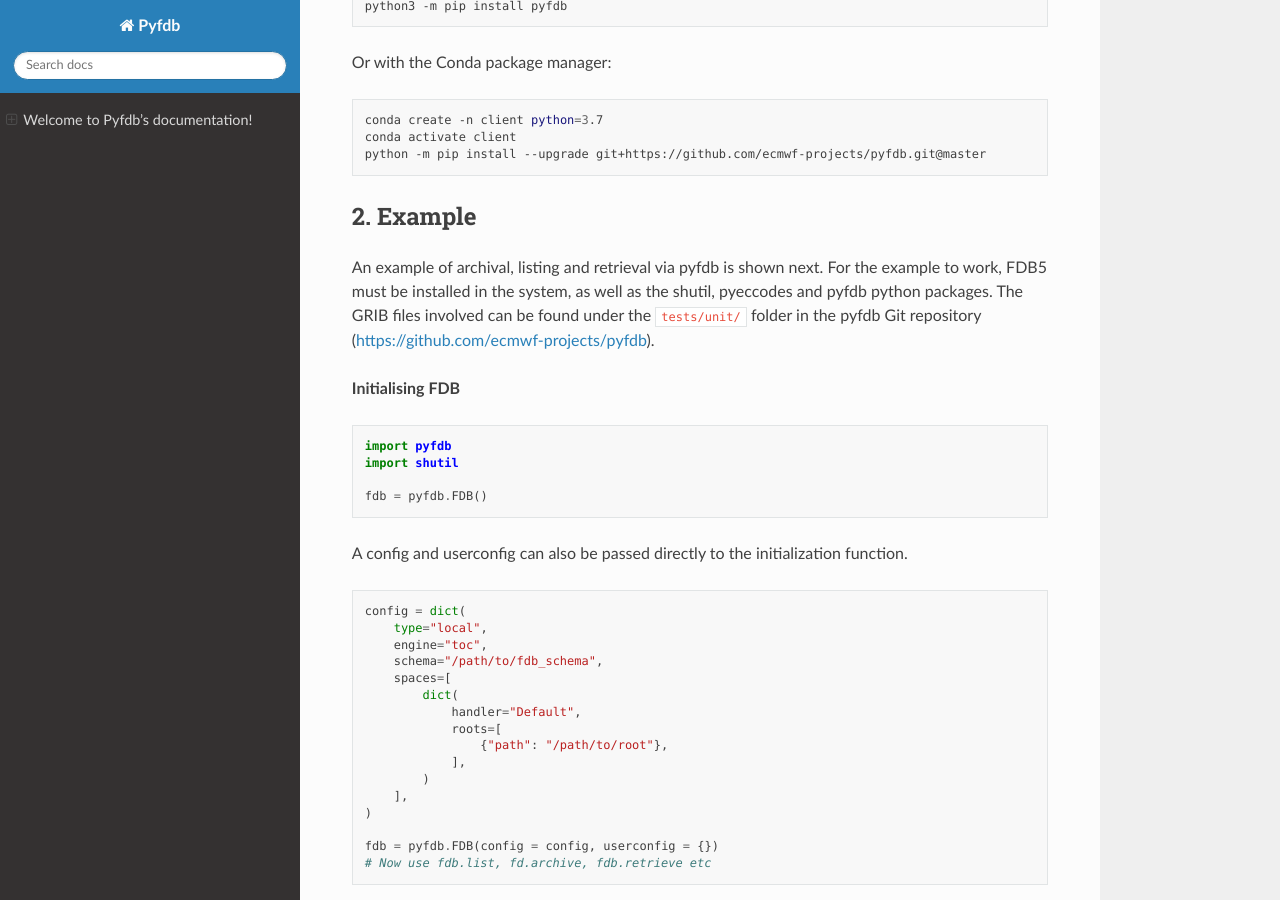
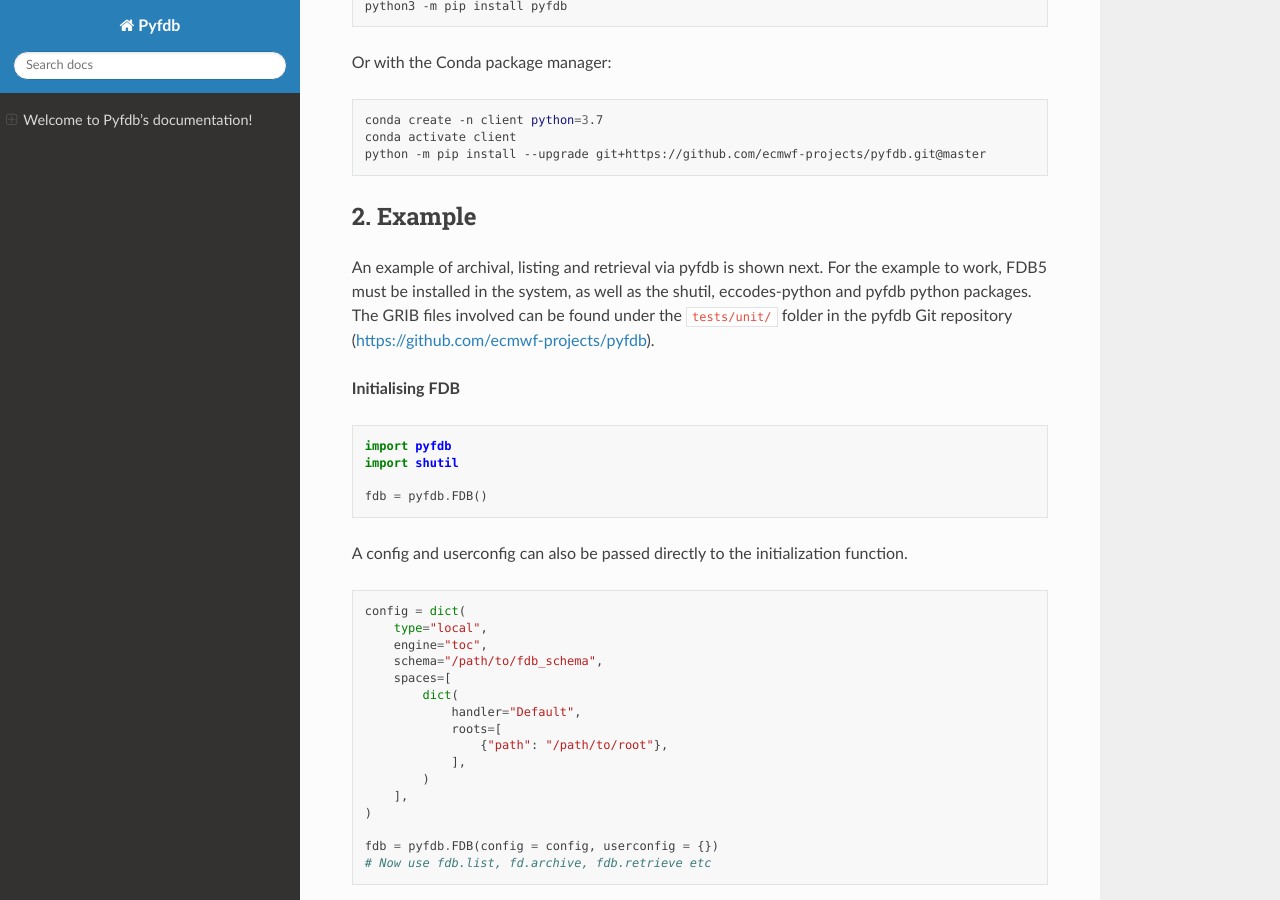
Before and after one commit to ecmwf/pyfdb, a Sphinx documentation site: the page built from docs/source/index.rst, in a window 1280 px wide and 900 px high, scrolled down 442 px. Built offline with Sphinx 7.4.7 and the Read the Docs theme 3.1.0, drawn with Linux system fonts in a browser that asks for light colours; the version number is read from the project's files by our own code; some of the changed text lies outside the part shown.

Commit message:
Use eccodes-python instead of pyeccodes

```diff
--- a/docs/source/index.rst
+++ b/docs/source/index.rst
@@ -29,7 +29,7 @@
 2. Example
 ----------
 
-An example of archival, listing and retrieval via pyfdb is shown next. For the example to work, FDB5 must be installed in the system, as well as the shutil, pyeccodes and pyfdb python packages. The GRIB files involved can be found under the :code:`tests/unit/` folder in the pyfdb Git repository (https://github.com/ecmwf-projects/pyfdb).
+An example of archival, listing and retrieval via pyfdb is shown next. For the example to work, FDB5 must be installed in the system, as well as the shutil, eccodes-python and pyfdb python packages. The GRIB files involved can be found under the :code:`tests/unit/` folder in the pyfdb Git repository (https://github.com/ecmwf-projects/pyfdb).
 
 **Initialising FDB**
 
@@ -218,8 +218,8 @@
 
 .. code:: python
 
-   from pyeccodes import Reader
-   reader = Reader(datareader)
+   from eccodes import StreamReader
+   reader = StreamReader(datareader)
    grib = next(reader)
    grib.dump()
    # [...redacted...]
```
Also changed, not shown: README.md (+3 -3 lines), 1 other file.
